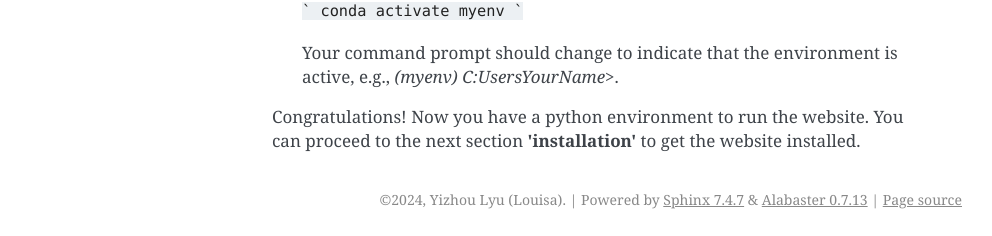
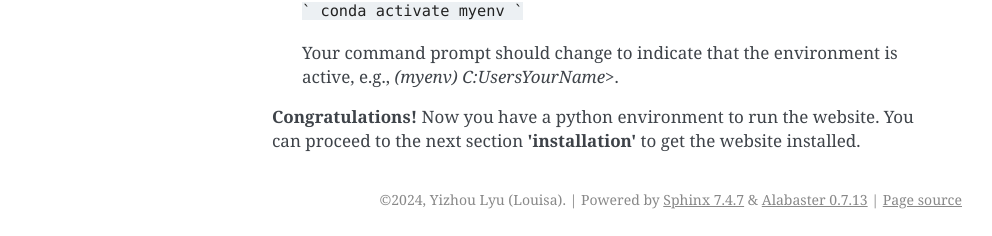
Before and after one commit to lyulouisa/Website_AIHQ_rating, a Sphinx documentation site: the page built from docs/source/python_env.rst, in a window 1280 px wide. Shown: the part 1449-1685 px from the top of the page, without its empty margins (148-1140 px from the left). Built offline with Sphinx 7.4.7, drawn with Linux system fonts in a browser that asks for light colours.

```diff
--- a/docs/source/python_env.rst
+++ b/docs/source/python_env.rst
@@ -68,4 +68,4 @@ Step 2: Create and Activate a Python 3.11.3 Virtual Environment
 
    Your command prompt should change to indicate that the environment is active, e.g., `(myenv) C:\Users\YourName>`.
 
-Congratulations! Now you have a python environment to run the website. You can proceed to the next section **'installation'** to get the website installed.
+**Congratulations!** Now you have a python environment to run the website. You can proceed to the next section **'installation'** to get the website installed.
```
